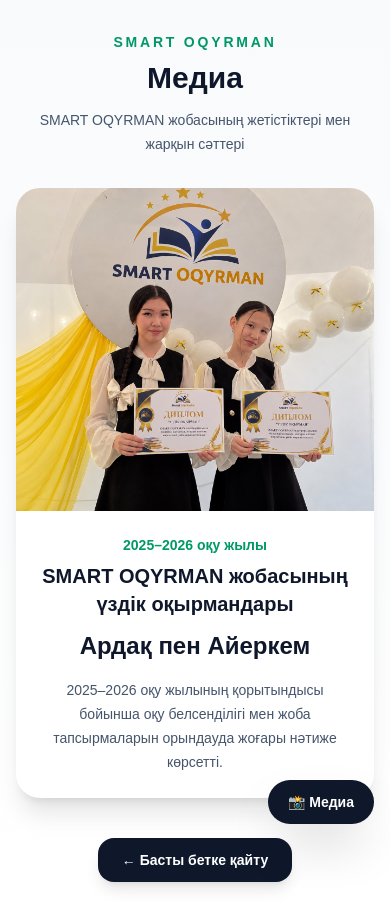
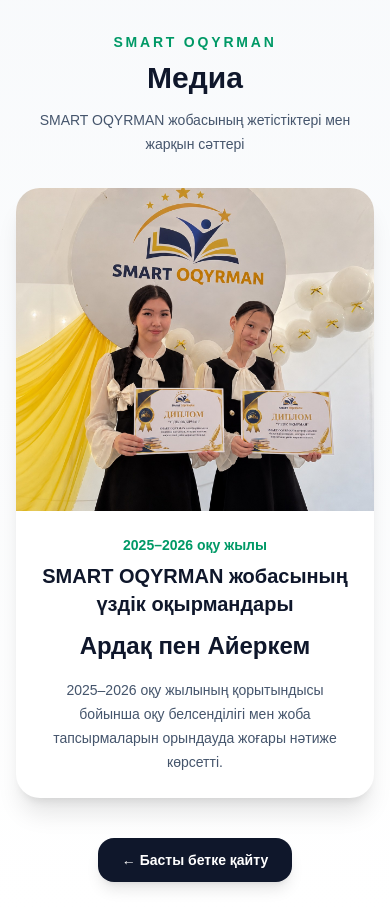
Before and after one commit to i74605981-prog/smart-oqyrman, a Next.js app: page /media in a window 390 px wide. Built offline with nearby package versions, Linux system fonts and the light colour scheme.

Commit message:
Keep desktop layout on mobile

```diff
--- a/app/layout.tsx
+++ b/app/layout.tsx
@@ -1,10 +1,14 @@
-import type { Metadata } from "next";
-import Link from "next/link";
+import type { Metadata, Viewport } from "next";
 import "./globals.css";
 
 export const metadata: Metadata = {
   title: "SMART OQYRMAN",
-  description: "Оқушыларға арналған цифрлық оқу платформасы",
+  description:
+    "SMART OQYRMAN — оқушылардың көркем әдебиет оқуға қызығушылығын арттыруға арналған цифрлық оқу платформасы.",
+};
+
+export const viewport: Viewport = {
+  width: 1280,
 };
 
 export default function RootLayout({
@@ -14,26 +18,7 @@ export default function RootLayout({
 }>) {
   return (
     <html lang="kk">
-      <body>
-        {children}
-
-        <Link
-          href="/media"
-          className="
-            fixed bottom-5 right-4 z-[9999]
-            flex items-center gap-2
-            rounded-full
-            bg-slate-900
-            px-5 py-3
-            text-sm font-bold
-            text-white
-            shadow-2xl
-            md:hidden
-          "
-        >
-          📸 Медиа
-        </Link>
-      </body>
+      <body>{children}</body>
     </html>
   );
 }
```
